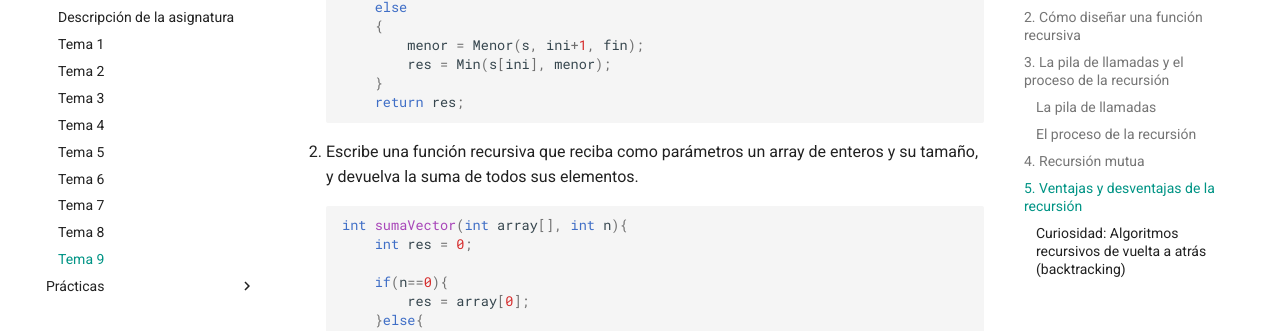
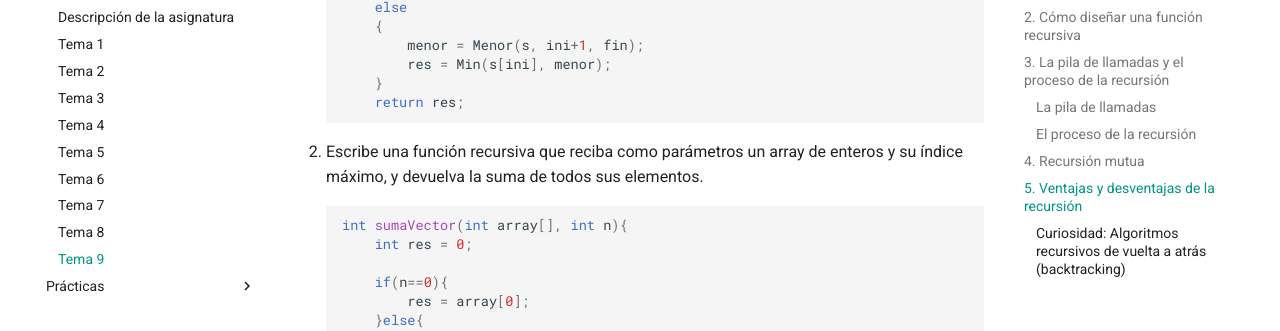
Before and after one commit to cpomares/p1-robotica, an MkDocs documentation site: the page built from docs/Teoria/tema09-recursion/tema09-recursion.md, in a window 1280 px wide and 900 px high, scrolled down 8990 px. Shown: the part 118-449 px from the top of the window. Built offline with MkDocs 1.6.1 and Material for MkDocs 9.7.7, drawn with Linux system fonts in a browser that asks for light colours.

Commit message:
índice máximo

```diff
--- a/docs/Teoria/tema09-recursion/tema09-recursion.md
+++ b/docs/Teoria/tema09-recursion/tema09-recursion.md
@@ -389,7 +389,7 @@ El valor de la recursividad reside en el hecho de que se puede usar para resolve
         return res;
     ~~~
 
-2. Escribe una función recursiva que reciba como parámetros un array de enteros y su tamaño, y devuelva la suma de todos sus elementos.
+2. Escribe una función recursiva que reciba como parámetros un array de enteros y su índice máximo, y devuelva la suma de todos sus elementos.
 
     ~~~c
     int sumaVector(int array[], int n){
```
